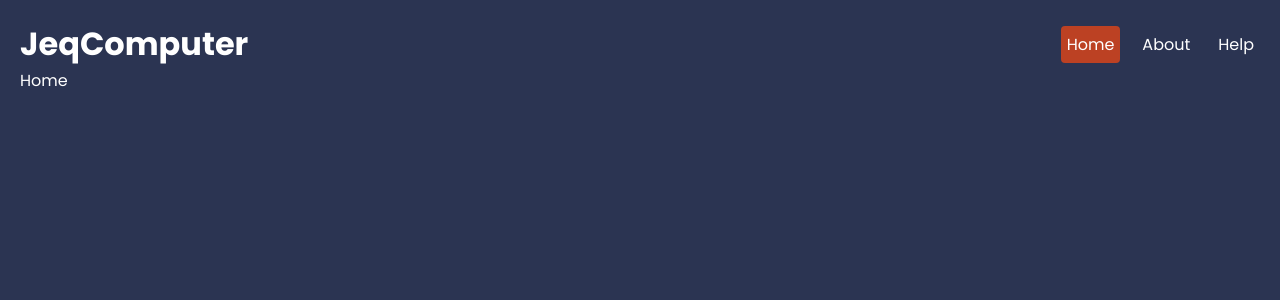
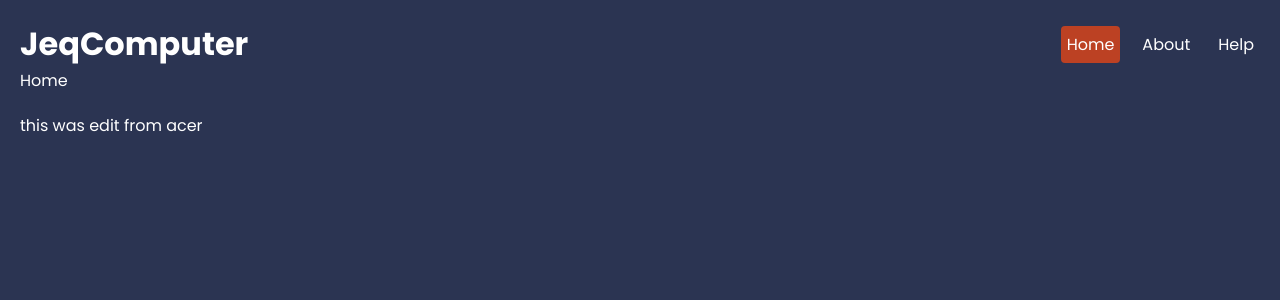
Before and after one commit to quijo/reactcomponents, a React (Vite) app: page / in a window 1280 px wide. Shown: the top 300 px of the page. Built offline with nearby package versions, Linux system fonts and the light colour scheme.

Commit message:
edited at acer

```diff
--- a/src/components/pages/Home.jsx
+++ b/src/components/pages/Home.jsx
@@ -2,7 +2,12 @@ import React from 'react'
 
 const Home = () => {
   return (
-    <div>Home</div>
+    <div>
+
+      Home
+      <p>this was edit from acer</p>
+      </div>
+
   )
 }
 
```
